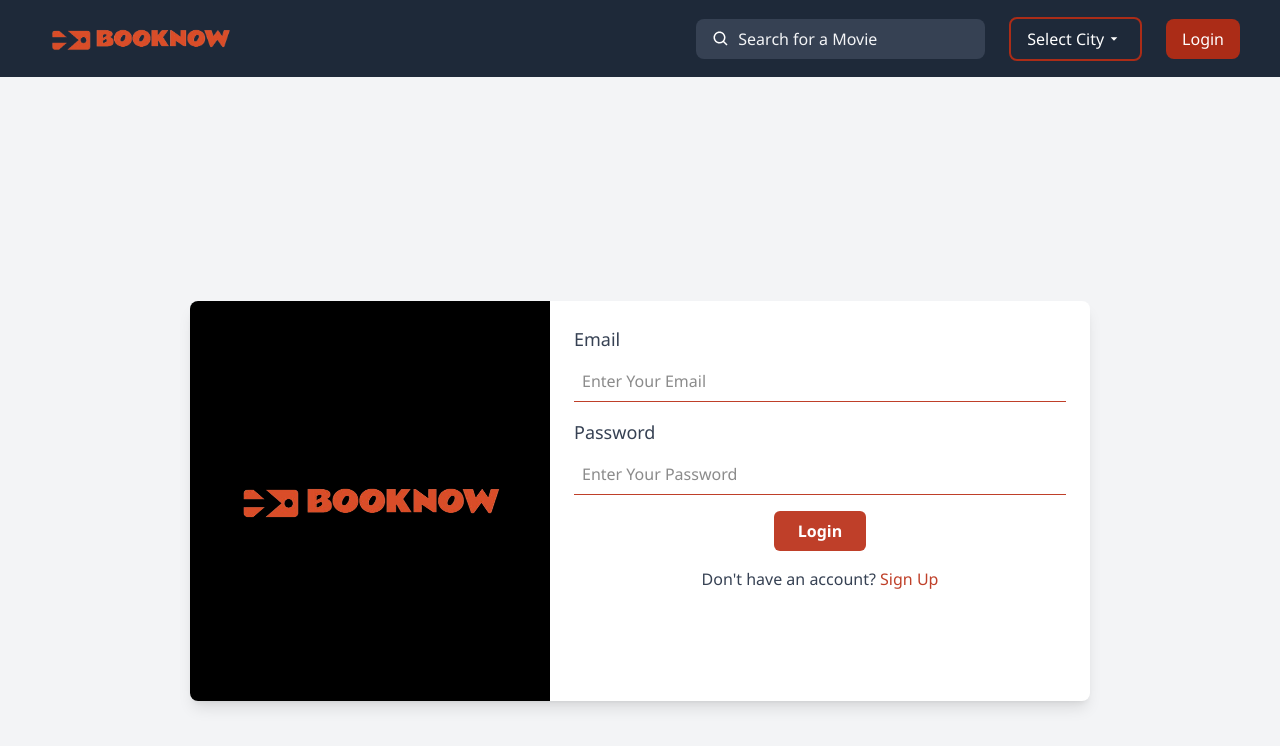
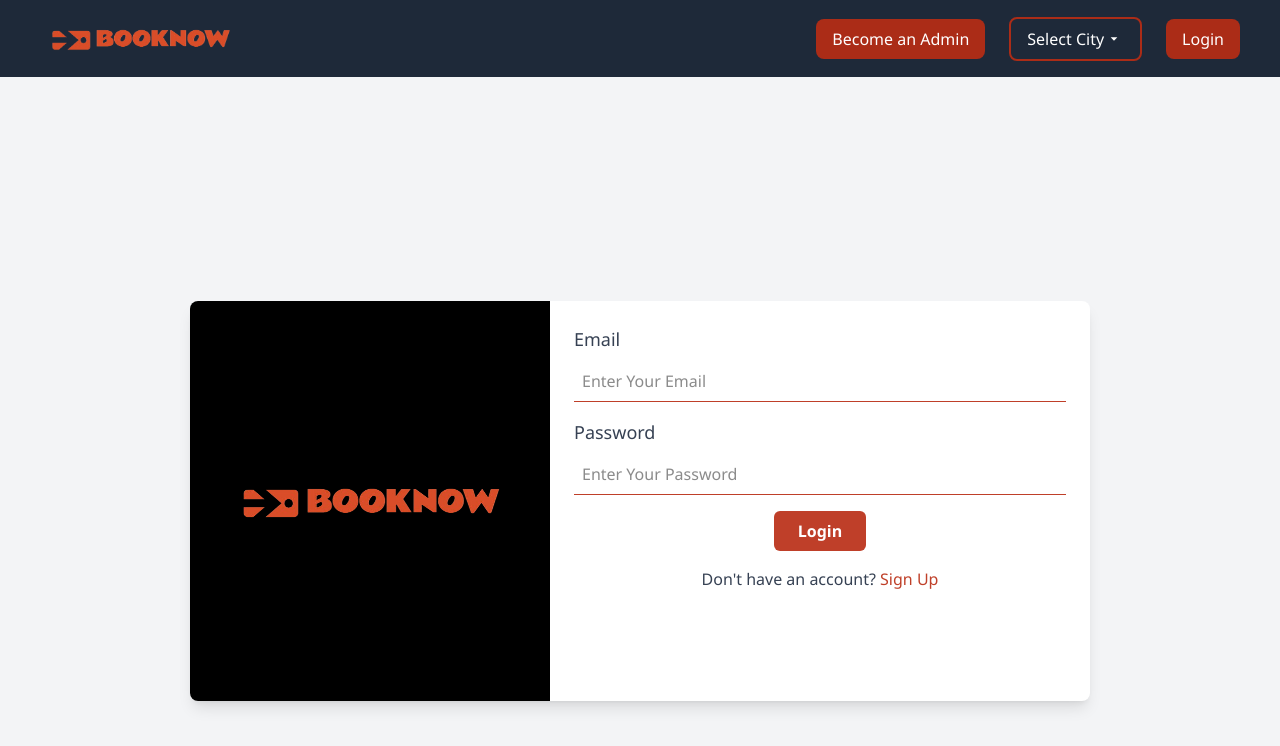
Before and after one commit to anusha7530/bookNow_frontend, a Next.js app: page /auth/signin in a window 1280 px wide. Shown: the top 746 px of the page. Built offline with nearby package versions, Linux system fonts and the light colour scheme; no server answers.

Commit message:
Admin Panel integration

```diff
--- a/src/components/Navbar/Navbar.tsx
+++ b/src/components/Navbar/Navbar.tsx
@@ -88,14 +88,13 @@ const Navbar = () => {
             isOpen ? "block" : "hidden"
           } absolute lg:static top-16 left-0 right-0 bg-gray-900 lg:bg-transparent p-4 lg:p-0`}
         >
-          <div className="flex items-center gap-2 bg-gray-700 px-4 py-2 rounded-lg">
-            <BiSearch className="text-lg" />
-            <input
-              type="text"
-              placeholder="Search for a Movie"
-              className="bg-transparent outline-none placeholder-gray-100 text-white"
-            />
-          </div>
+          {/* <div className="flex items-center gap-2 bg-gray-700 px-4 py-2 rounded-lg"> */}
+          <button className="bg-[#b92d14e8] px-4 py-2 rounded-lg">
+            <Link href={`${process.env.NEXT_PUBLIC_ADMIN}`}>
+              Become an Admin
+            </Link>
+          </button>
+          {/* </div> */}
           <p
             className="flex items-center cursor-pointer px-4 py-2 border-2 border-[#b92d14e8] rounded-lg"
             onClick={() => setShowLocationPopup(true)}
```
